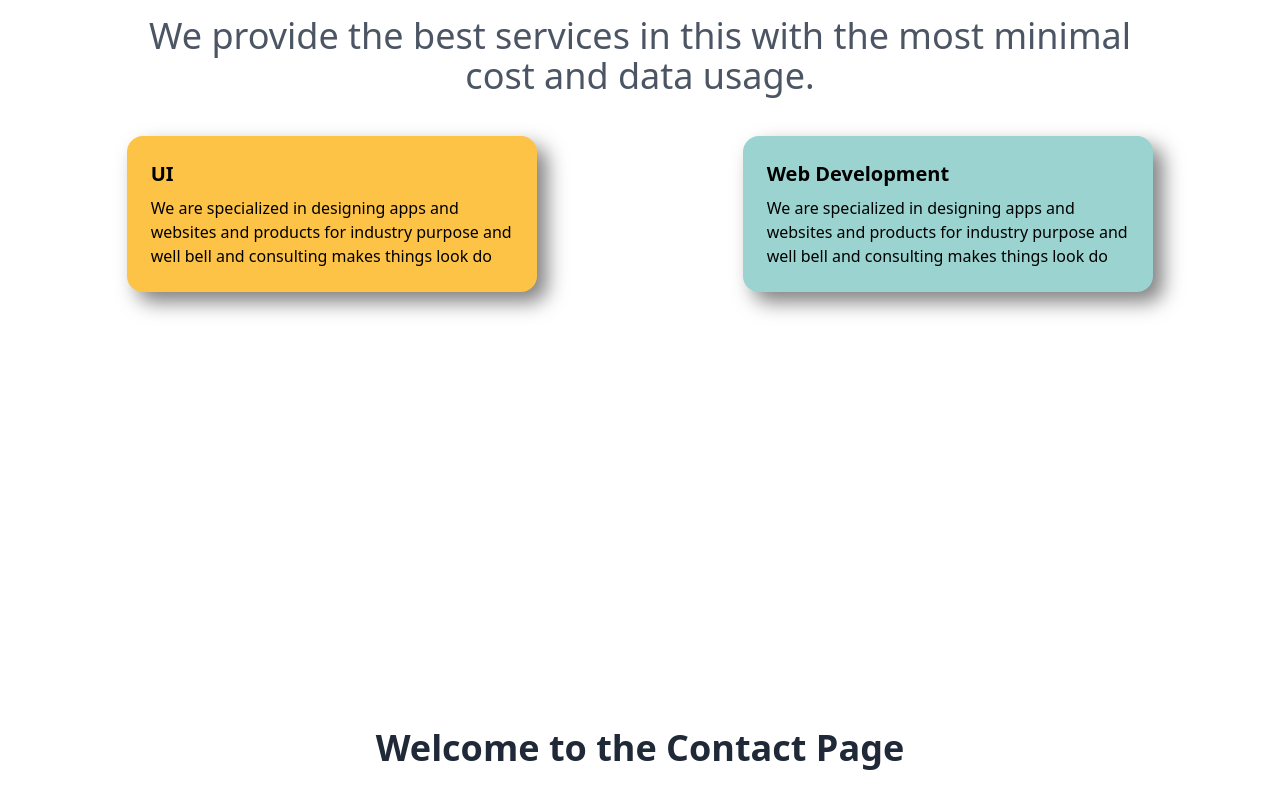
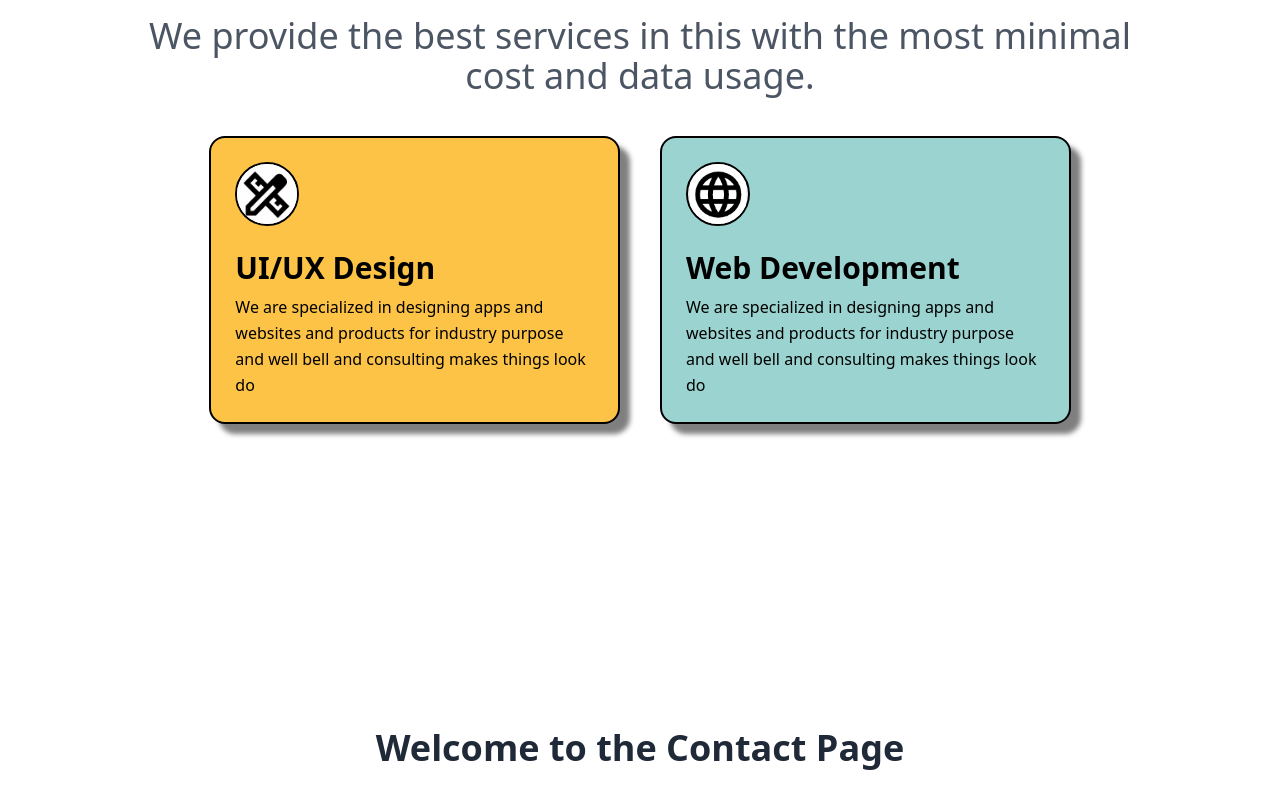
Before and after one commit to Sandipan-seth/WebWorkStudioPage, a React (Vite) app: page / in a window 1280 px wide. Shown: the part 1800-2608 px from the top of the page. Built offline with nearby package versions, Linux system fonts and the light colour scheme.

Commit message:
Service section

```diff
--- a/src/assets/Links.js
+++ b/src/assets/Links.js
@@ -1,3 +1,11 @@
+import UIUX from "../assets/UIUX.png";
+import Web from "../assets/Web.png";
+
+const img = {
+  "UI/UX Design": UIUX,
+  "Web Development": Web,
+};
+
 const links = {
   linkedin:
     "https://www.linkedin.com/company/webworks-studio3/posts/?feedView=all",
@@ -5,4 +13,4 @@ const links = {
   facebook: "https://www.facebook.com/profile.php?id=100070987413365",
 };
 
-export default links;
+export { img, links };
--- a/src/components/Navbar.jsx
+++ b/src/components/Navbar.jsx
@@ -1,7 +1,7 @@
 import React, { useState, useEffect } from "react";
 import { Squash as Hamburger } from "hamburger-react";
 import { Camera, Facebook, Instagram, Linkedin } from "lucide-react";
-import links from "../assets/Links";
+import {links} from "../assets/Links";
 
 const Navbar = () => {
   const [isOpen, setOpen] = useState(false);
--- a/src/components/Service.jsx
+++ b/src/components/Service.jsx
@@ -12,10 +12,10 @@ const Service = () => {
         usage.
       </p>
 
-      <div className="flex justify-around flex-col gap-10 md:flex-row md:gap-0 mt-10">
+      <div className="flex justify-center flex-col gap-10 md:flex-row md:gap-10 mt-10">
         <Card
           color="#fdc346"
-          heading="UI"
+          heading="UI/UX Design"
           description=" We are specialized in designing apps and websites and products for industry purpose and well bell and consulting makes things look do"
         />
         <Card
--- a/src/components/ServiceComponent/Card.jsx
+++ b/src/components/ServiceComponent/Card.jsx
@@ -1,13 +1,26 @@
 import React from "react";
+import { img } from "../../assets/Links";
 
 const Card = ({ color, heading,description }) => {
   return (
     <div
-      className="w-full md:w-1/3 h-fit p-6 rounded-2xl shadow-[10px_10px_20px_rgba(0,0,0,0.5)] transition-transform duration-300 hover:scale-105"
+      className="w-full md:w-1/3 h-fit p-6 rounded-2xl shadow-[10px_10px_5px_rgba(0,0,0,0.5)] transition-transform duration-300 hover:scale-105 border-2 border-black"
       style={{ backgroundColor: color }}
     >
-      <h1 className="text-xl font-bold mb-2">{heading}</h1>
-      <p className="">{description}</p>
+      <div className="w-16 h-16 rounded-full bg-gray-100 flex items-center justify-center overflow-hidden mb-6 border-2 border-black">
+        {img[heading] ? (
+          <img
+            src={img[heading]}
+            alt="logo"
+            className="w-full h-full object-contain"
+          />
+        ) : (
+          <span className="text-xs text-gray-500">No Image</span>
+        )}
+      </div>
+
+      <h1 className="text-3xl font-bold mb-2">{heading}</h1>
+      <p className="text-base leading-relaxed">{description}</p>
     </div>
   );
 };
```
Also changed, not shown: src/assets/UIUX.png (added), src/assets/Web.png (added).
